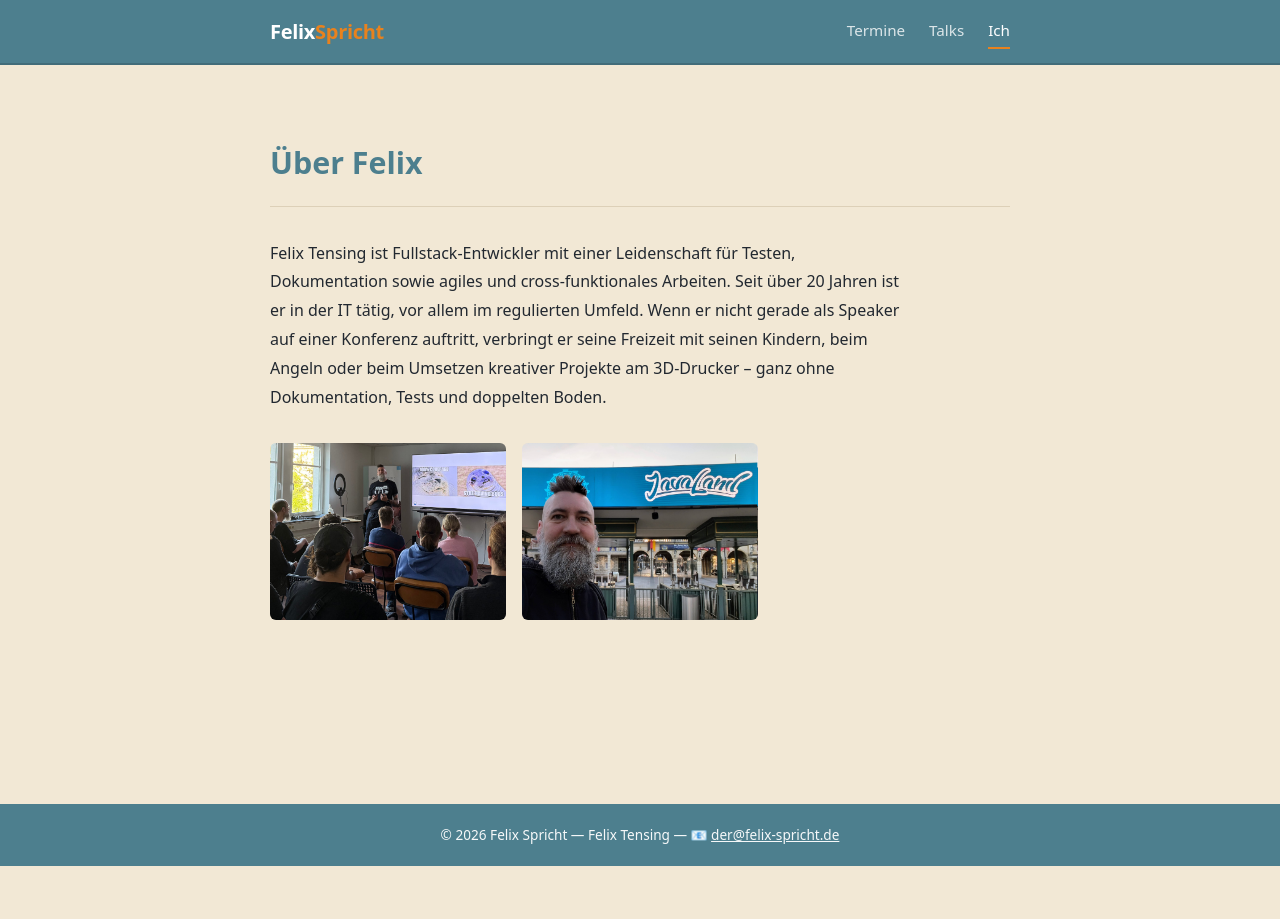
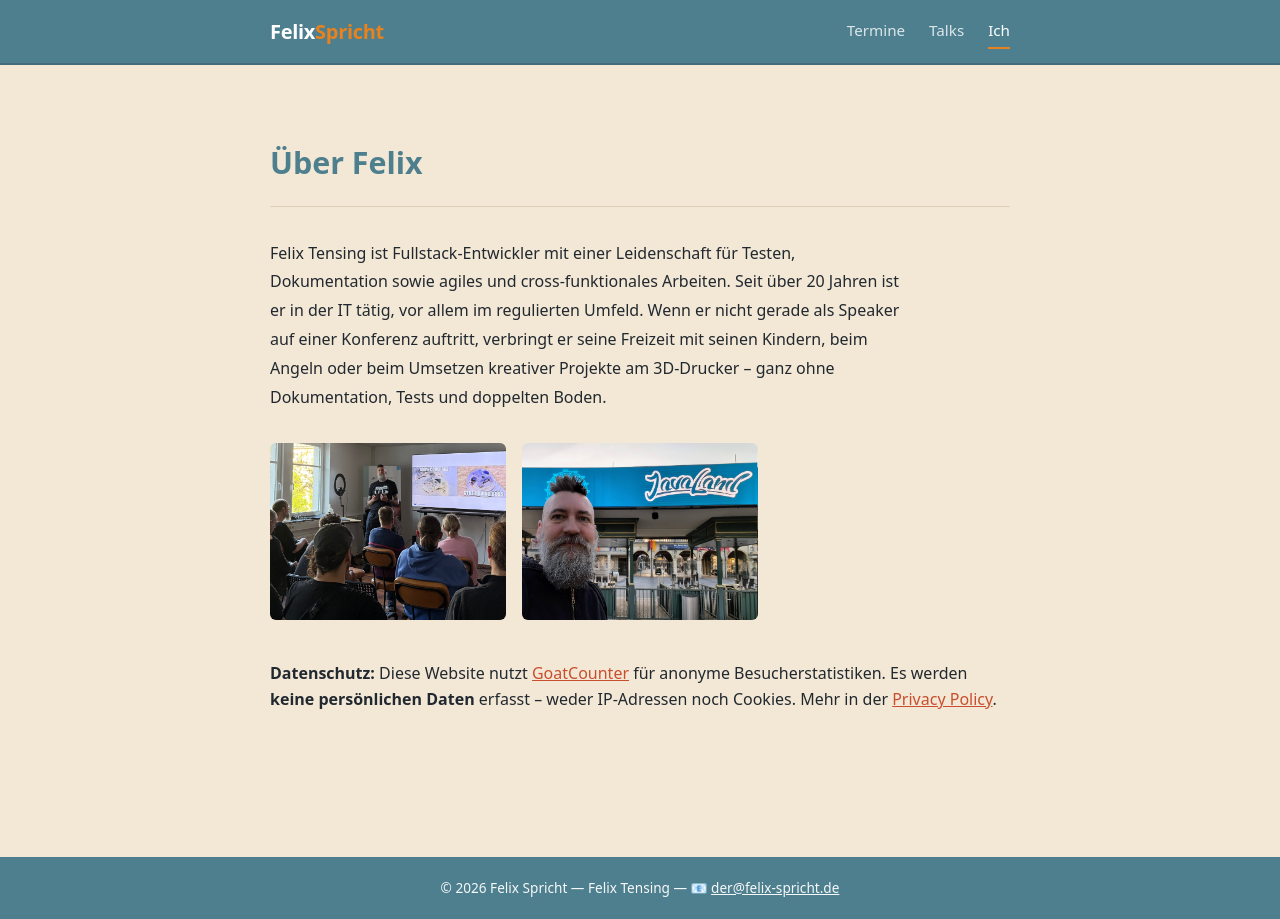
Before and after one commit to ziffit/felix-spricht, a Jekyll site: the page built from about/index.html, in a window 1280 px wide. Built offline with Jekyll 4.4.1, drawn with Linux system fonts in a browser that asks for light colours.

Commit message:
add privacy notice section with GoatCounter information

```diff
--- a/about/index.html
+++ b/about/index.html
@@ -48,4 +48,12 @@ description: "Felix Tensing – Fullstack-Entwickler mit Leidenschaft für Teste
          class="lightbox-image">
   </div>
 
+  <section class="privacy-notice">
+    <p>
+      <strong>Datenschutz:</strong> Diese Website nutzt <a href="https://www.goatcounter.com/">GoatCounter</a>
+      für anonyme Besucherstatistiken. Es werden <strong>keine persönlichen Daten</strong> erfasst – weder IP-Adressen
+      noch Cookies. Mehr in der <a href="https://www.goatcounter.com/privacy">Privacy Policy</a>.
+    </p>
+  </section>
+
 </div>
```
